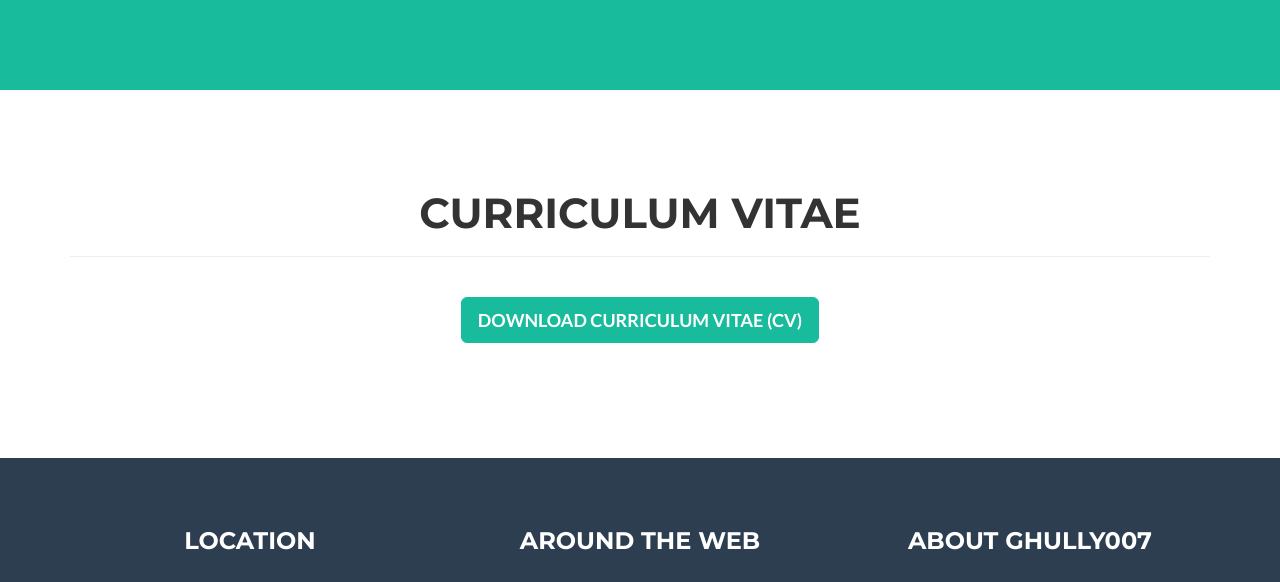
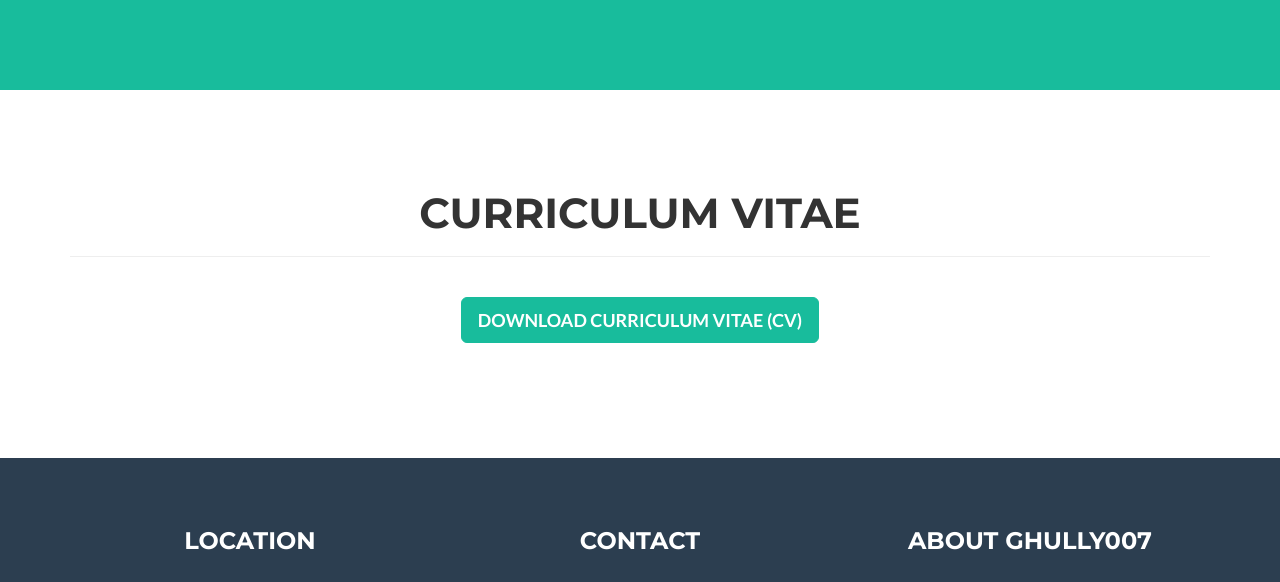
Before and after one commit to Ghully007/ghully007.github.io, a website: page index.html in a window 1280 px wide. Shown: the part 2229-2811 px from the top of the page. Drawn offline with nearby package versions, Linux system fonts and the light colour scheme.

Commit message:
tisaneupdate

```diff
--- a/index.html
+++ b/index.html
@@ -217,7 +217,7 @@
                             <br>Birmingham City University</p>
                     </div>
                     <div class="footer-col col-md-4">
-                        <h3>Around the Web</h3>
+                        <h3>Contact</h3>
                         <ul class="list-inline">
                             <li>
                                 <a href="https://www.facebook.com/ghulaam.ellahi" class="btn-social btn-outline"><i class="fa fa-fw fa-facebook"></i></a>
```
